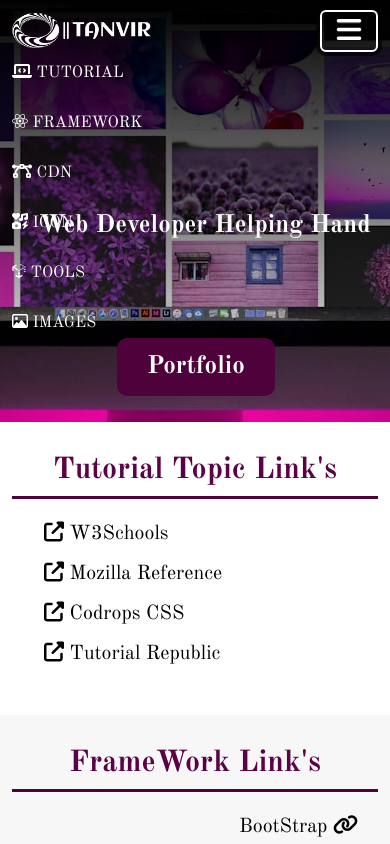
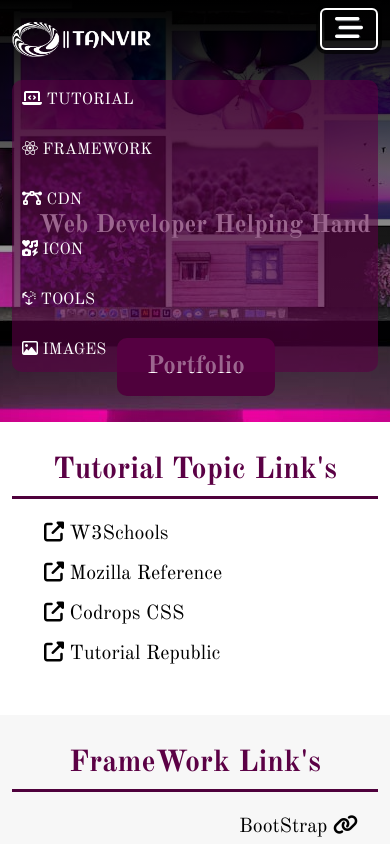
Before and after one commit to TanvirRahmanAlif/Helping_Hand, a plain HTML site: page index.html in a window 390 px wide. Both pictures are taken after a click on the button "Toggle navigation". Shown: the top 844 px of the page. Drawn offline with nearby package versions, Linux system fonts and the light colour scheme.

Commit message:
some features add

```diff
--- a/css/responsive.css
+++ b/css/responsive.css
@@ -19,6 +19,21 @@
 
     .navbar-toggler {
         border: 2px solid #FFFFFF;
+        margin-bottom: 20px;
+    }
+
+    .navbar-collapse {
+        background-color: rgba(91, 1, 69, .6);
+        border-radius: 10px;
+        margin-top: 10px;
+    }
+
+    .nav-c {
+        text-align: center;
+    }
+
+    .navbar-collapse ul li {
+        margin-left: 10px;
     }
 
     .banner-section {
--- a/index.html
+++ b/index.html
@@ -48,8 +48,8 @@
                 <button class="navbar-toggler" type="button" data-bs-toggle="collapse"
                     data-bs-target="#navbarSupportedContent" aria-controls="navbarSupportedContent"
                     aria-expanded="false" aria-label="Toggle navigation">
-                    <span class="navbar-toggler-icon"><i class="fas fa-bars"
-                            style="color:#fff; font-size:28px;"></i></span>
+                    <span class="navbar-toggler-icon"><i class="fa-solid fa-bars-staggered"
+                            style="color:#FFFFFF; font-size:28px;"></i></span>
                 </button>
                 <div class="collapse navbar-collapse" id="navbarSupportedContent">
                     <ul class="navbar-nav ms-auto gap-2 nav-underline">
@@ -291,6 +291,14 @@
                                             class="fa-solid fa-link"></i></a></li>
                                 <li><a href="https://logo.com/" target="_blank">Logo Maker <i
                                             class="fa-solid fa-link"></i></a></li>
+                                <li><a href="https://new.express.adobe.com/" target="_blank">Adobe Online Editor <i
+                                            class="fa-solid fa-link"></i></a></li>
+                                <li><a href="https://www.adobe.com/express/feature/image/remove-background"
+                                        target="_blank">BG Remover Adobe <i class="fa-solid fa-link"></i></a></li>
+                                <li><a href="https://www.remove.bg/" target="_blank">BG Remove <i
+                                            class="fa-solid fa-link"></i></a></li>
+                                <li><a href="https://www.canva.com/" target="_blank">Canva <i
+                                            class="fa-solid fa-link"></i></a></li>
                             </ul>
                         </div>
                     </div>
--- a/js/script.js
+++ b/js/script.js
@@ -8,6 +8,19 @@ window.addEventListener("scroll", function () {
         nav.classList.add("stiky-nav");
     } else {
         nav.classList.remove("stiky-nav");
+    }
+});
+
+// Navbar Collapse Scroll
+let navc = document.querySelector(".navbar-collapse");
+
+window.addEventListener("scroll", function () {
+    let pc = window.scrollY;
+
+    if (pc > 100) {
+        navc.classList.add("nav-c");
+    } else {
+        navc.classList.remove("nav-c");
     }
 });
 
```
